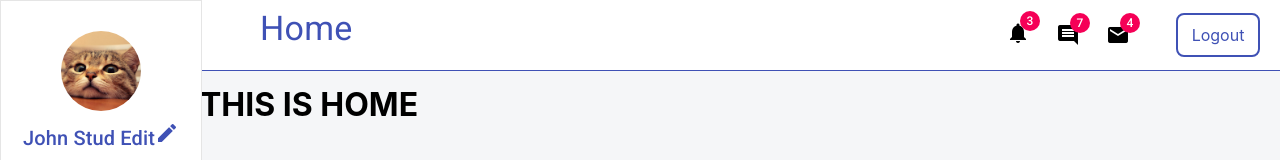
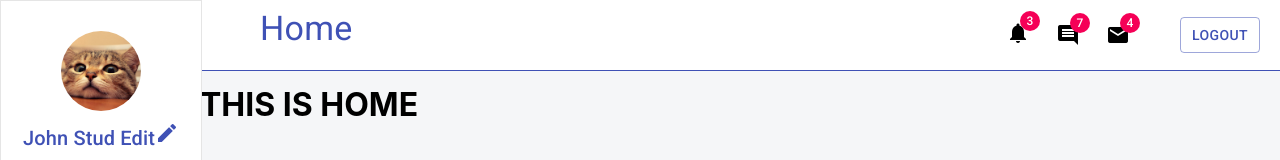
Before and after one commit to WildCodeSchool/2020-11-wns-paris-fantasticfork-projet-front, a React (Create React App) app: page /home in a window 1280 px wide. Shown: the top 160 px of the page. Built offline with nearby package versions, Linux system fonts and the light colour scheme; no server answers; sample sign-in values are in the browser's storage.

Commit message:
Add login button with link

```diff
--- a/src/Components/Common/Navbar/SubNavbar.css
+++ b/src/Components/Common/Navbar/SubNavbar.css
@@ -7,6 +7,7 @@
   position: fixed;
   top: 0;
   z-index: 4;
+
 }
 
 .logButton {
@@ -15,7 +16,6 @@
     height: 40px;
     position: fixed;
     right: 20px;
-    border: 2px solid var(--blue);
     display: flex;
     justify-content: center;
     align-items: center;
--- a/src/Components/Common/Navbar/SubNavbar.js
+++ b/src/Components/Common/Navbar/SubNavbar.js
@@ -1,9 +1,18 @@
-import React, { useState } from 'react';
-import { Typography, Badge, Icon } from '@material-ui/core';
+import React from 'react';
+import { Typography, Badge, Icon, Button } from '@material-ui/core';
+import { useHistory } from 'react-router-dom';
 import './SubNavbar.css';
 
 export default function SubNavbar({ title }) {
-  const [Log, setLog] = useState(false);
+  const isAuth = !!localStorage.getItem('stud-connect@userID');
+  const history = useHistory();
+
+  const goToLogin = () => {
+    history.push('/login');
+  };
+
+  const handleLogout = () => {};
+
   return (
     <div className='flex_ subNavbar'>
       <Typography variant='h4' gutterBottom style={{ marginLeft: 60 }} className='blue'>
@@ -11,7 +20,6 @@ export default function SubNavbar({ title }) {
       </Typography>
 
       <div style={{ flex: 1 }} />
-
       <Badge badgeContent={3} color='secondary' style={{ display: 'block', position: 'fixed', right: 250 }}>
         <Icon>notifications</Icon>
       </Badge>
@@ -21,9 +29,17 @@ export default function SubNavbar({ title }) {
       <Badge badgeContent={4} color='secondary' style={{ position: 'fixed', right: 150 }}>
         <Icon>mail</Icon>
       </Badge>
-
-      <div className='logButton' onClick={() => setLog(!Log)}>
-        <p>{Log ? 'Login' : 'Logout'}</p>
+      <h5>test</h5>
+      <div className='logButton'>
+        {isAuth ? (
+          <Button variant='outlined' color='primary' onClick={handleLogout}>
+            Logout
+          </Button>
+        ) : (
+          <Button variant='contained' color='primary' onClick={goToLogin}>
+            Login
+          </Button>
+        )}
       </div>
     </div>
   );
```
